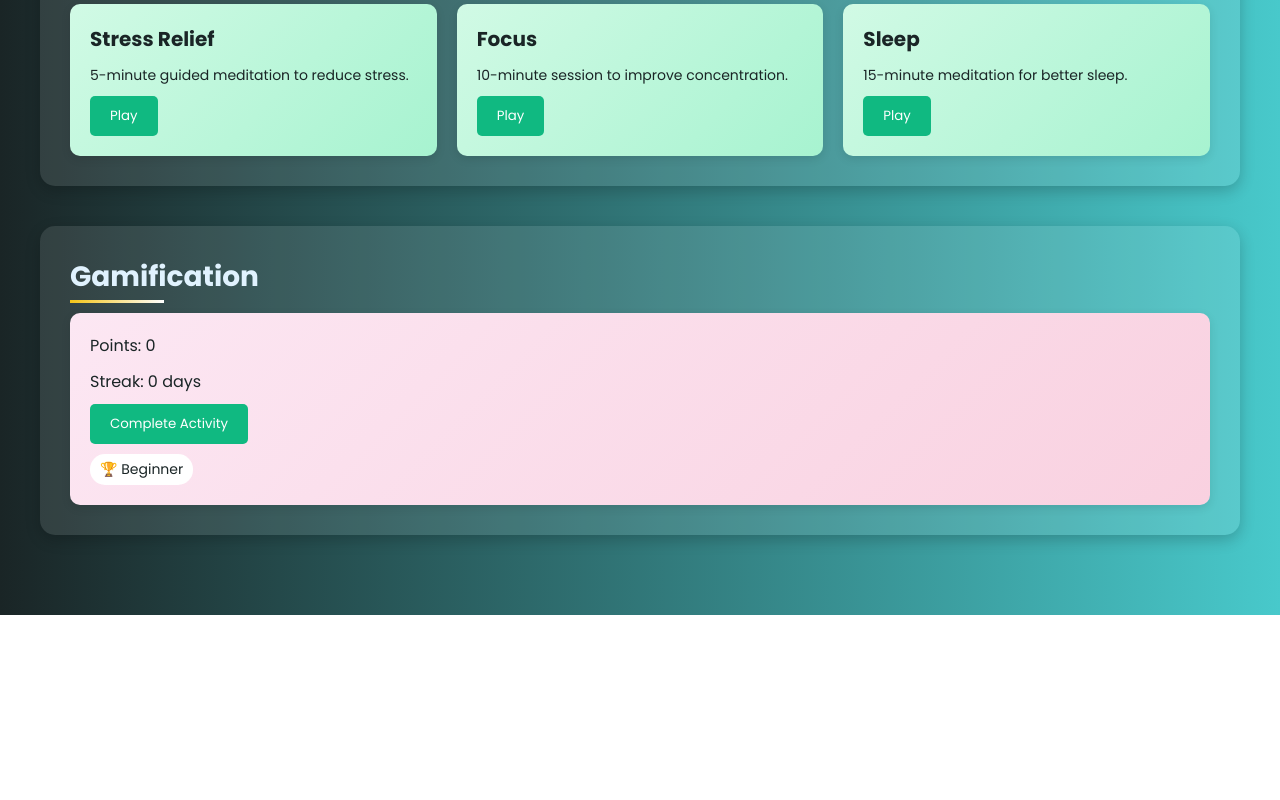
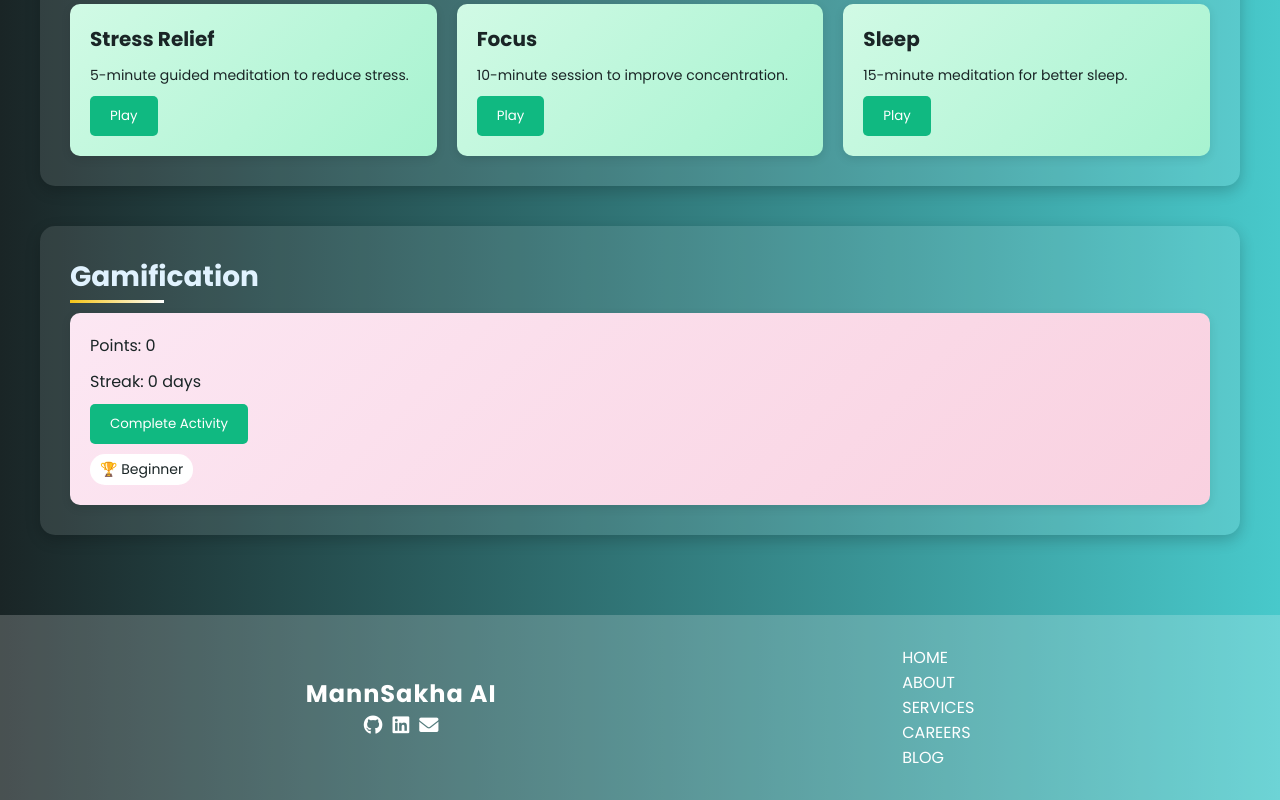
Before and after one commit to ishanraj953/MannSakha-chatbot-, a plain HTML site: page index.html in a window 1280 px wide. Shown: the part 3232-4032 px from the top of the page. Before the commit the page ends 3847 px from the top, so only its background shows below. Drawn offline with Linux system fonts and the light colour scheme; sample sign-in values are in the browser's storage.

Commit message:
added a footer with links to socials, a mail button and quick links

```diff
--- a/index.html
+++ b/index.html
@@ -151,6 +151,23 @@
             </div>
         </section>
     </div>
+    <div class="footer">
+            <div class="footer-1">
+                <div class="logo">MannSakha AI</div>
+            <ul class="socials">
+                <li><a href="https://github.com/RounakMishra06/MannSakha-chatbot-"><i class="fa-brands fa-github"></i></a></li>
+                <li><a href="#"><i class="fa-brands fa-linkedin"></i></a></li>
+                <li><a href="#"><i class="fa-solid fa-envelope"></i></a></li>
+            </ul>
+            </div>
+            <ul class="quick-links">
+                <li><a href="#home">HOME</a></li>
+                <li><a href="#about">ABOUT</a></li>
+                <li><a href="#services">SERVICES</a></li>
+                <li><a href="#careers">CAREERS</a></li>
+                <li><a href="#blog">BLOG</a></li>
+            </ul>
+    </div>
 
     <script src="script.js"></script>
 </body>
--- a/styles.css
+++ b/styles.css
@@ -648,3 +648,55 @@ nav ul li a:hover {
     box-shadow: 0 4px 10px rgba(0,0,0,0.1);
     margin-bottom: 20px;
   }
+
+.footer {
+    padding: 30px 0;
+    width:100%;
+    background: rgba(255, 255, 255, 0.2);
+    display: flex;
+    justify-content: space-evenly;
+    align-items: center;
+    flex-direction: row;
+    gap: 100px;
+}
+
+.socials{
+    display: flex;
+    flex-direction: row;
+    justify-content: center;
+    align-items: center;
+    gap: 10px;
+    list-style-type: none;
+    color: white;
+}
+
+.socials li a{
+    font-size: larger;
+    color: white;
+}
+
+.socials li a:hover{
+    color: #F5C518;
+}
+
+.footer-1{
+    /* flex: 1; */
+    display: flex;
+    flex-direction: column;
+    justify-content: center;
+    align-items: center;
+}
+
+.quick-links{
+    /* flex: 1; */
+    list-style-type: none;
+}
+
+.quick-links li a{
+    text-decoration: none;
+    color: white;
+}
+
+.quick-links li a:hover{
+    color: #F5C518;
+}
```
